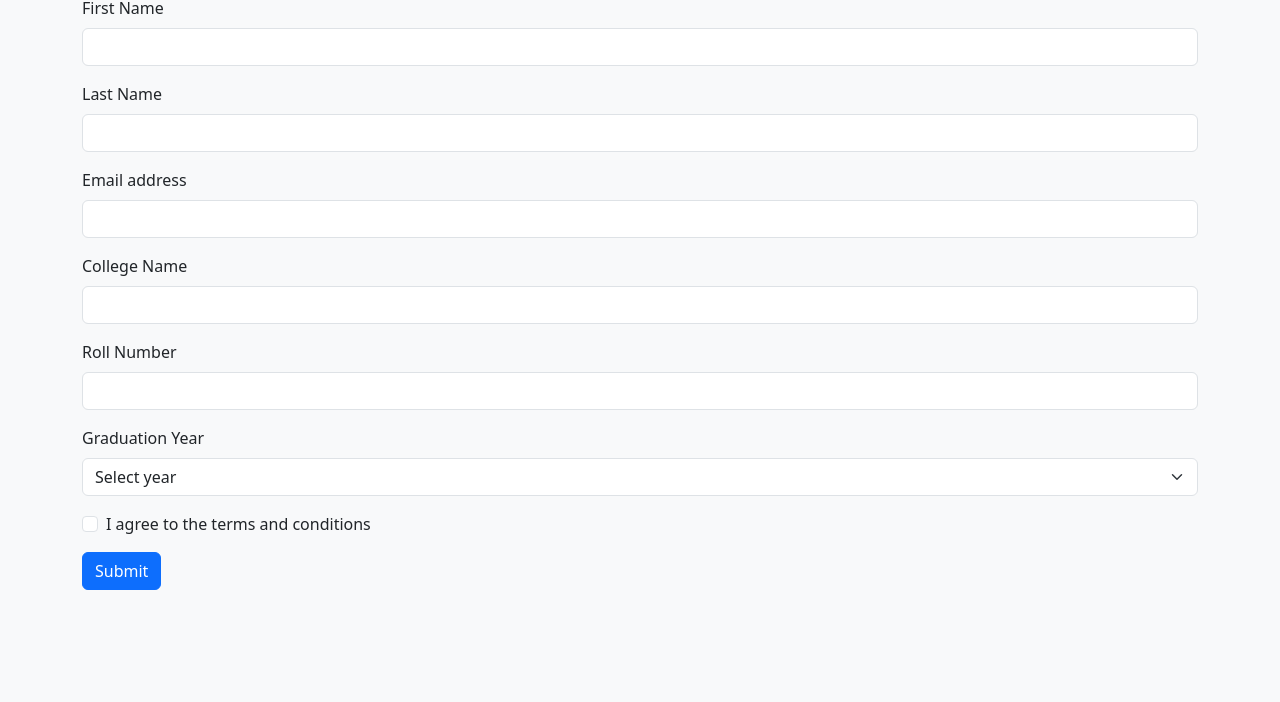
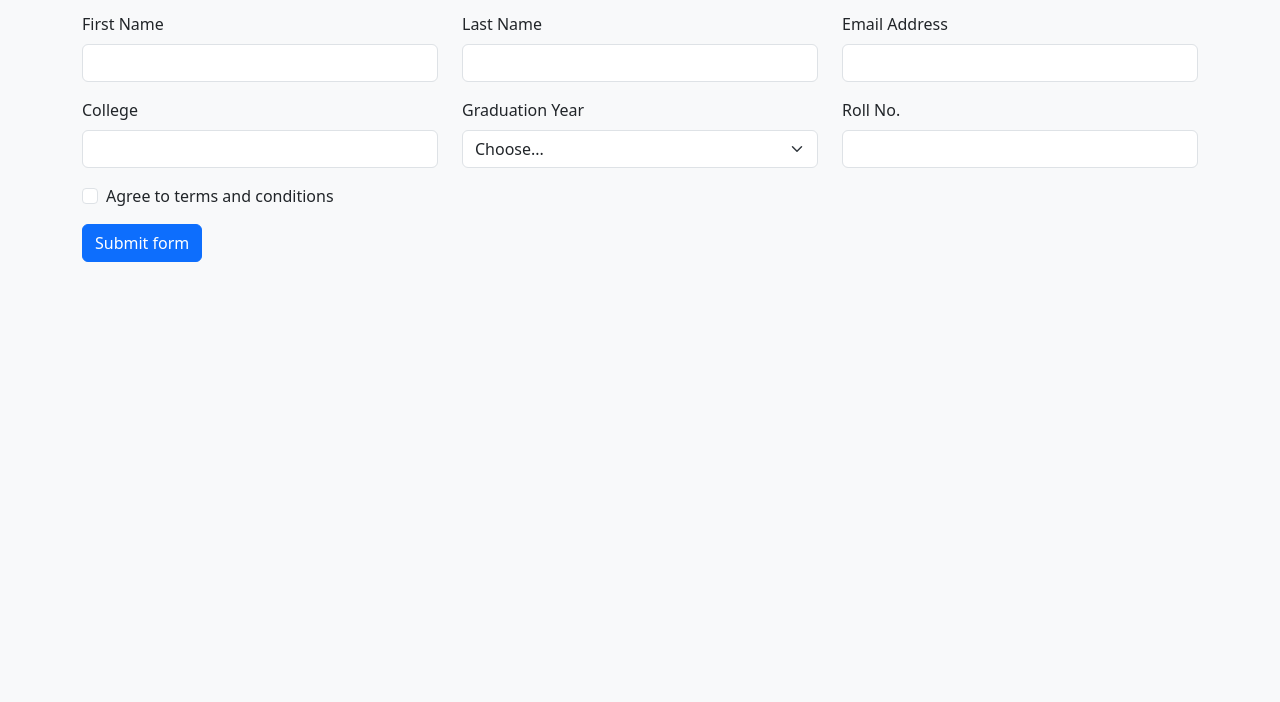
Before and after one commit to acciojob/bootstrap-form-easy-Aryamnsls, a website: page main.html in a window 1280 px wide. Shown: the part 98-800 px from the top of the page. Drawn offline with nearby package versions, Linux system fonts and the light colour scheme.

Commit message:
created a submission

```diff
--- a/main.html
+++ b/main.html
@@ -7,67 +7,84 @@
     href="https://cdn.jsdelivr.net/npm/bootstrap@5.3.2/dist/css/bootstrap.min.css"
     rel="stylesheet"
   >
-  <link rel="stylesheet" href="styles.css">
+  <style>
+    body {
+      background-color: #f8f9fa;
+    }
+  </style>
 </head>
 <body>
   <div class="container mt-5">
-    <h2>Internship Application Form</h2>
-    <form id="intern-form" novalidate>
-      <div class="mb-3">
+    <h2 class="text-center mb-4 fw-bold">Internship Form</h2>
+    <form id="intern-form" class="needs-validation" novalidate>
+
+      <div class="row mb-3">
+        <div class="col">
           <label for="first-name-input" class="form-label">First Name</label>
           <input type="text" class="form-control" id="first-name-input" required>
-        <div class="invalid-feedback">First name is required.</div>
+          <div class="invalid-feedback">First name required!</div>
+        </div>
+        <div class="col">
+          <label for="last-name-input" class="form-label">Last Name</label>
+          <input type="text" class="form-control" id="last-name-input" required>
+          <div class="invalid-feedback">Last name required!</div>
+        </div>
+        <div class="col">
+          <label for="email-input" class="form-label">Email Address</label>
+          <input type="email" class="form-control" id="email-input" required>
+          <div class="invalid-feedback">Email required!</div>
+        </div>
       </div>
 
-      <div class="mb-3">
-        <label for="last-name-input" class="form-label">Last Name</label>
-        <input type="text" class="form-control" id="last-name-input" required>
-        <div class="invalid-feedback">Last name is required.</div>
+      <div class="row mb-3">
+        <div class="col">
+          <label for="college-input" class="form-label">College</label>
+          <input type="text" class="form-control" id="college-input" required>
+          <div class="invalid-feedback">Please provide a valid college.</div>
         </div>
-
-      <div class="mb-3">
-        <label for="email-input" class="form-label">Email address</label>
-        <input type="email" class="form-control" id="email-input" required>
-        <div class="invalid-feedback">Valid email is required.</div>
-      </div>
-
-      <div class="mb-3">
-        <label for="college-input" class="form-label">College Name</label>
-        <input type="text" class="form-control" id="college-input" required>
-        <div class="invalid-feedback">College name is required.</div>
-      </div>
-
-      <div class="mb-3">
-        <label for="roll-no-input" class="form-label">Roll Number</label>
-        <input type="text" class="form-control" id="roll-no-input" required>
-        <div class="invalid-feedback">Roll number is required.</div>
-      </div>
-
-      <div class="mb-3">
+        <div class="col">
           <label for="grad-year" class="form-label">Graduation Year</label>
           <select class="form-select" id="grad-year" required>
-          <option value="">Select year</option>
+            <option value="">Choose...</option>
             <option value="2020">2020</option>
             <option value="2021">2021</option>
             <option value="2022">2022</option>
             <option value="2023">2023</option>
           </select>
-        <div class="invalid-feedback">Please select a graduation year.</div>
+          <div class="invalid-feedback">Please select a valid Graduation Year.</div>
+        </div>
+        <div class="col">
+          <label for="roll-no-input" class="form-label">Roll No.</label>
+          <input type="text" class="form-control" id="roll-no-input" required>
+          <div class="invalid-feedback">Please provide a valid Roll no.</div>
+        </div>
       </div>
 
       <div class="form-check mb-3">
         <input class="form-check-input" type="checkbox" id="conditions-checkbox" required>
         <label class="form-check-label" for="conditions-checkbox">
-          I agree to the terms and conditions
+          Agree to terms and conditions
         </label>
         <div class="invalid-feedback">You must agree before submitting.</div>
       </div>
 
-      <button type="submit" class="btn btn-primary">Submit</button>
+      <button type="submit" class="btn btn-primary">Submit form</button>
     </form>
   </div>
 
   <script src="https://cdn.jsdelivr.net/npm/bootstrap@5.3.2/dist/js/bootstrap.bundle.min.js"></script>
-  <script type="text/javascript" src="./script.js"></script>
+  <script>
+    // Bootstrap validation
+    document.addEventListener('DOMContentLoaded', function () {
+      const form = document.getElementById('intern-form');
+      form.addEventListener('submit', function (event) {
+        if (!form.checkValidity()) {
+          event.preventDefault();
+          event.stopPropagation();
+        }
+        form.classList.add('was-validated');
+      }, false);
+    });
+  </script>
 </body>
 </html>
```
Lines whose indentation alone changed are shown as unchanged.
